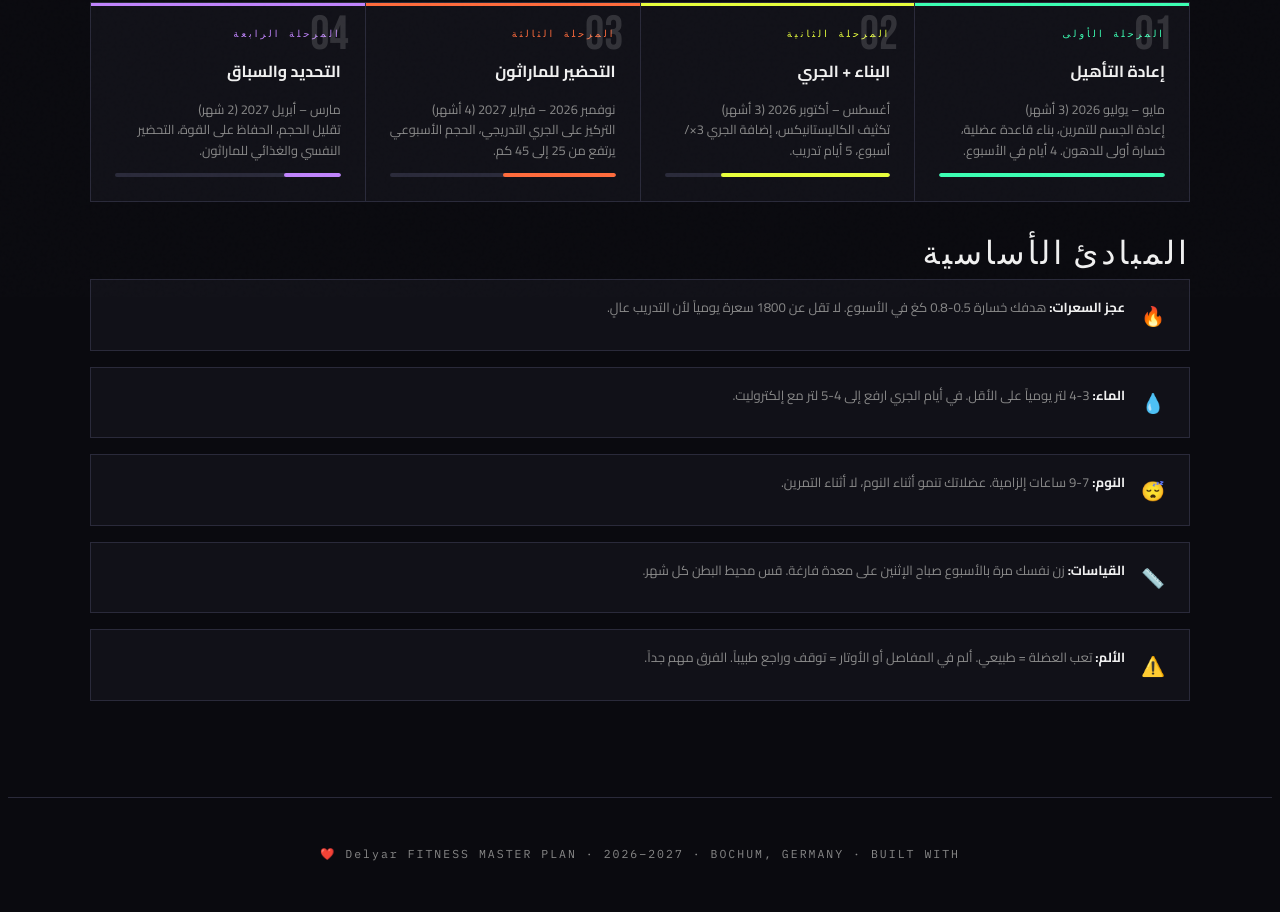
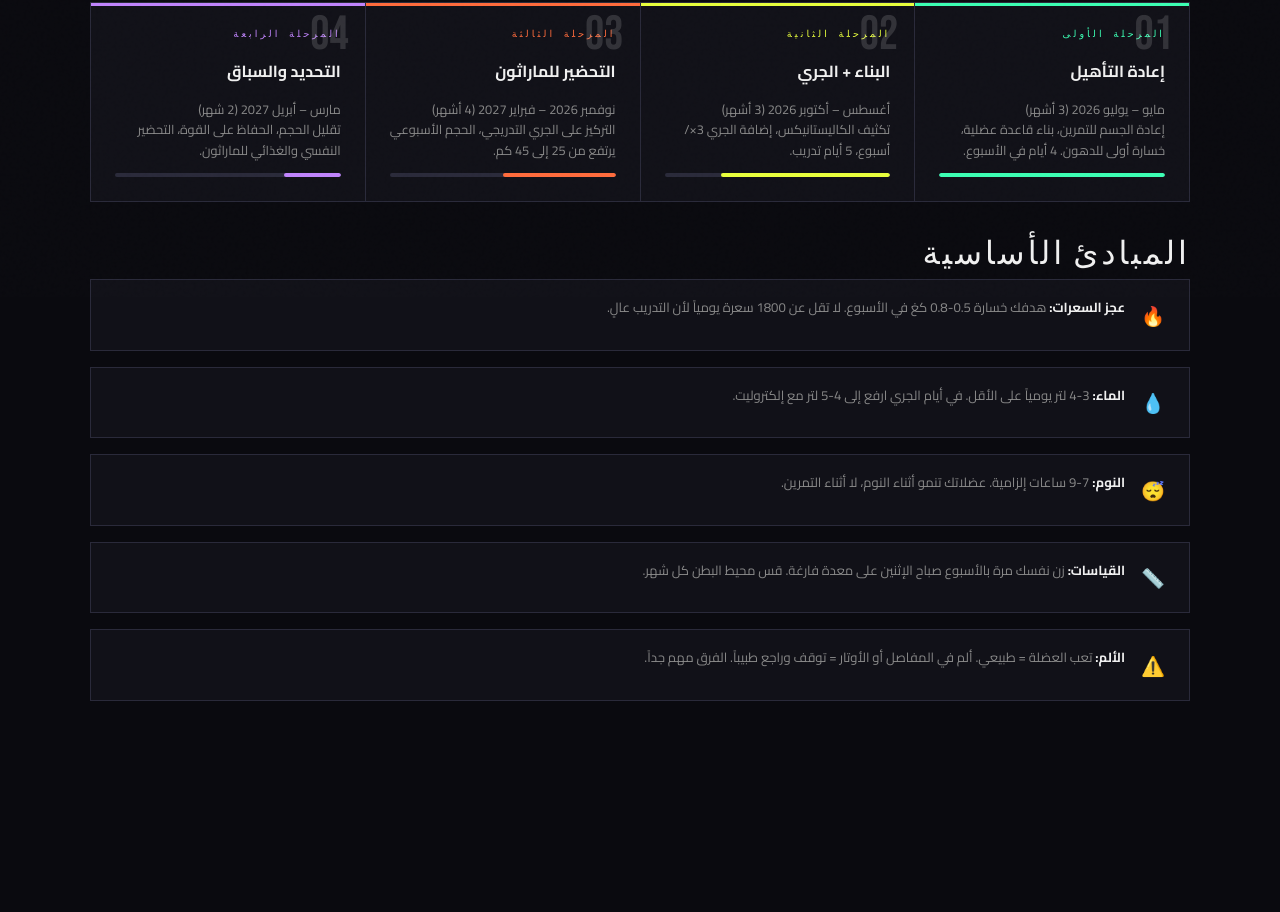
Before and after one commit to Delyar21/Fitniss-Planer, a website: page index.html in a window 1280 px wide. Shown: the part 503-1415 px from the top of the page. After the commit the page ends 1260 px from the top, so only its background shows below. Drawn offline with Linux system fonts and the light colour scheme.

Commit message:
fix index.html

```diff
--- a/index.html
+++ b/index.html
@@ -941,7 +941,7 @@
     </div>
   </div>
 
-  <footer>Delyar FITNESS MASTER PLAN · 2026–2027 · BOCHUM, GERMANY · BUILT WITH ❤️</footer>
+
 
   <script src="app.js"></script>
 </body>
--- a/package.json
+++ b/package.json
@@ -1,5 +1,5 @@
 {
-  "name": "delyar-fitness-planner",
+  "name": "fitness-planner",
   "version": "1.0.0",
   "description": "Interactive multi-lingual Fitness & Marathon Master Plan dashboard",
   "main": "index.html",
```
Also changed, not shown: README.md.
